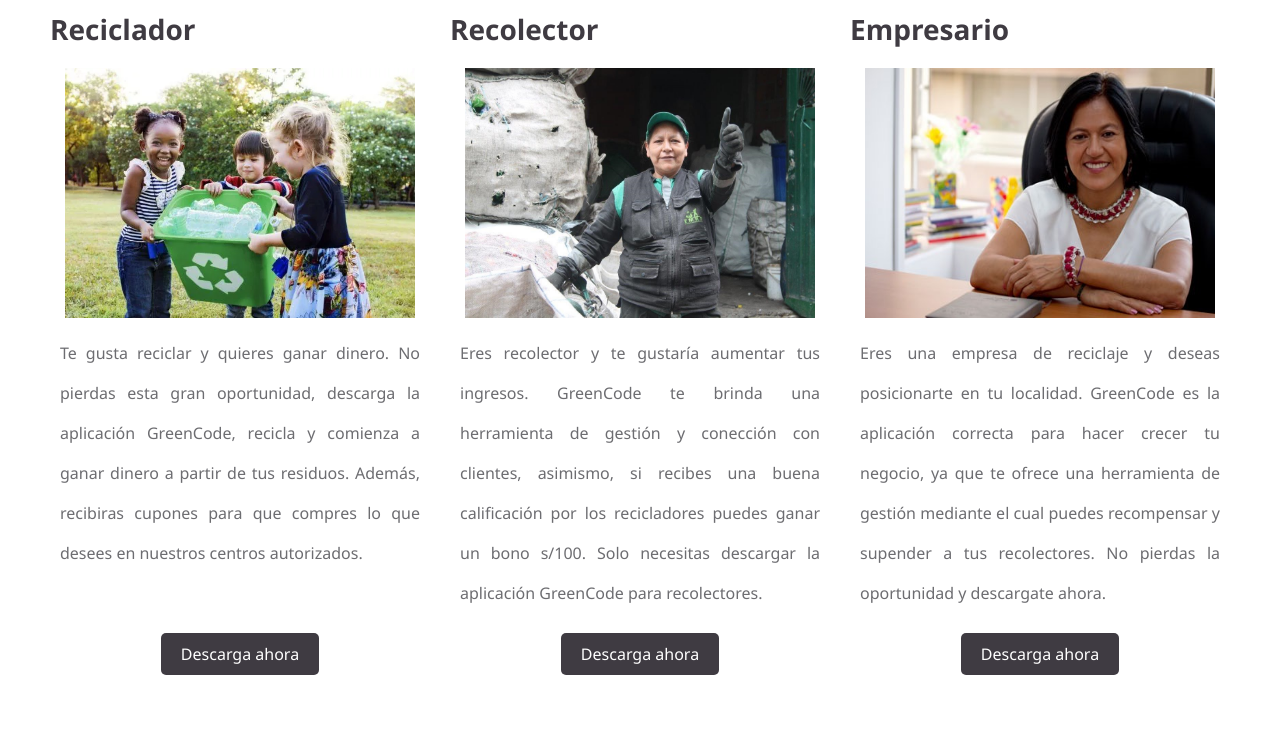
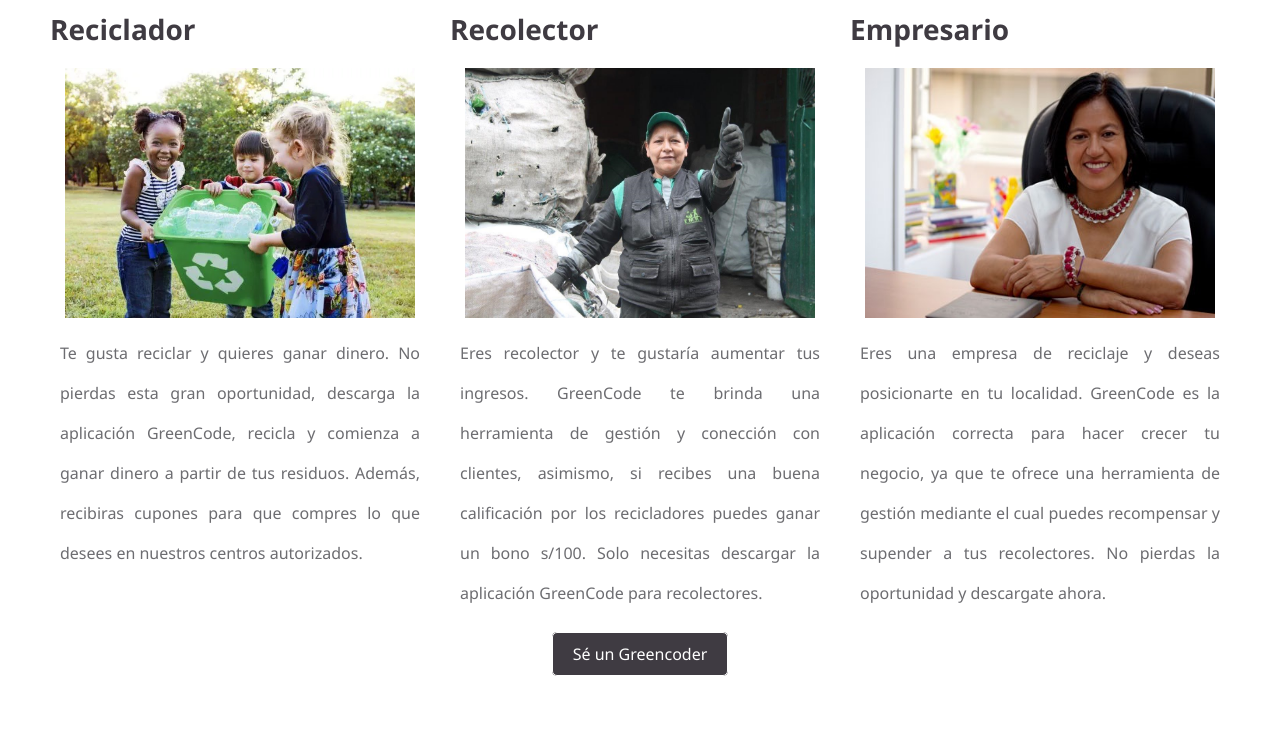
Before and after one commit to vincizLe/greencode.github.io, a plain HTML site: page usuarios.html in a window 1280 px wide. Shown: the part 70-800 px from the top of the page. Drawn offline with Linux system fonts and the light colour scheme; files whose address does not match are found by name.

Commit message:
Update usuarios.html

```diff
--- a/usuarios.html
+++ b/usuarios.html
@@ -33,19 +33,18 @@
   	<div class="usuario">
       <h2>Reciclador</h2>
       <img src="img/reciclador.png">
-      <p>Te gusta reciclar y quieres ganar dinero. No pierdas esta gran oportunidad, descarga la aplicación GreenCode, recicla y comienza a ganar dinero a partir de tus residuos. Además, recibiras cupones  para que compres lo que desees en nuestros centros autorizados.</p><a class="boton" href="index.html">Descarga ahora</a>
+      <p>Te gusta reciclar y quieres ganar dinero. No pierdas esta gran oportunidad, descarga la aplicación GreenCode, recicla y comienza a ganar dinero a partir de tus residuos. Además, recibiras cupones  para que compres lo que desees en nuestros centros autorizados.</p>
     </div>
     <div class="usuario">
       <h2>Recolector</h2>
       <img src="img/recolector.png">
       <p>Eres recolector y te gustaría aumentar tus ingresos. GreenCode te brinda una herramienta de gestión y conección con clientes, asimismo, si recibes una buena calificación por los recicladores puedes ganar un bono s/100. Solo necesitas descargar la aplicación GreenCode para recolectores.</p>
-      <a class="boton" href="index.html">Descarga ahora</a>
+      <a class="boton" href="index.html" style="border:1px solid ">Sé un Greencoder</a>
     </div>
     <div class="usuario">
       <h2>Empresario</h2>
       <img src="img/empresario.png">
       <p>Eres una empresa de reciclaje y deseas posicionarte en tu localidad. GreenCode es la aplicación correcta para hacer crecer tu negocio,  ya que te ofrece una herramienta de gestión mediante el cual puedes recompensar y supender a tus recolectores. No pierdas la oportunidad y descargate ahora.</p>
-      <a class="boton" href="index.html">Descarga ahora<a>
     </div>
  </div>
  <footer>
```
